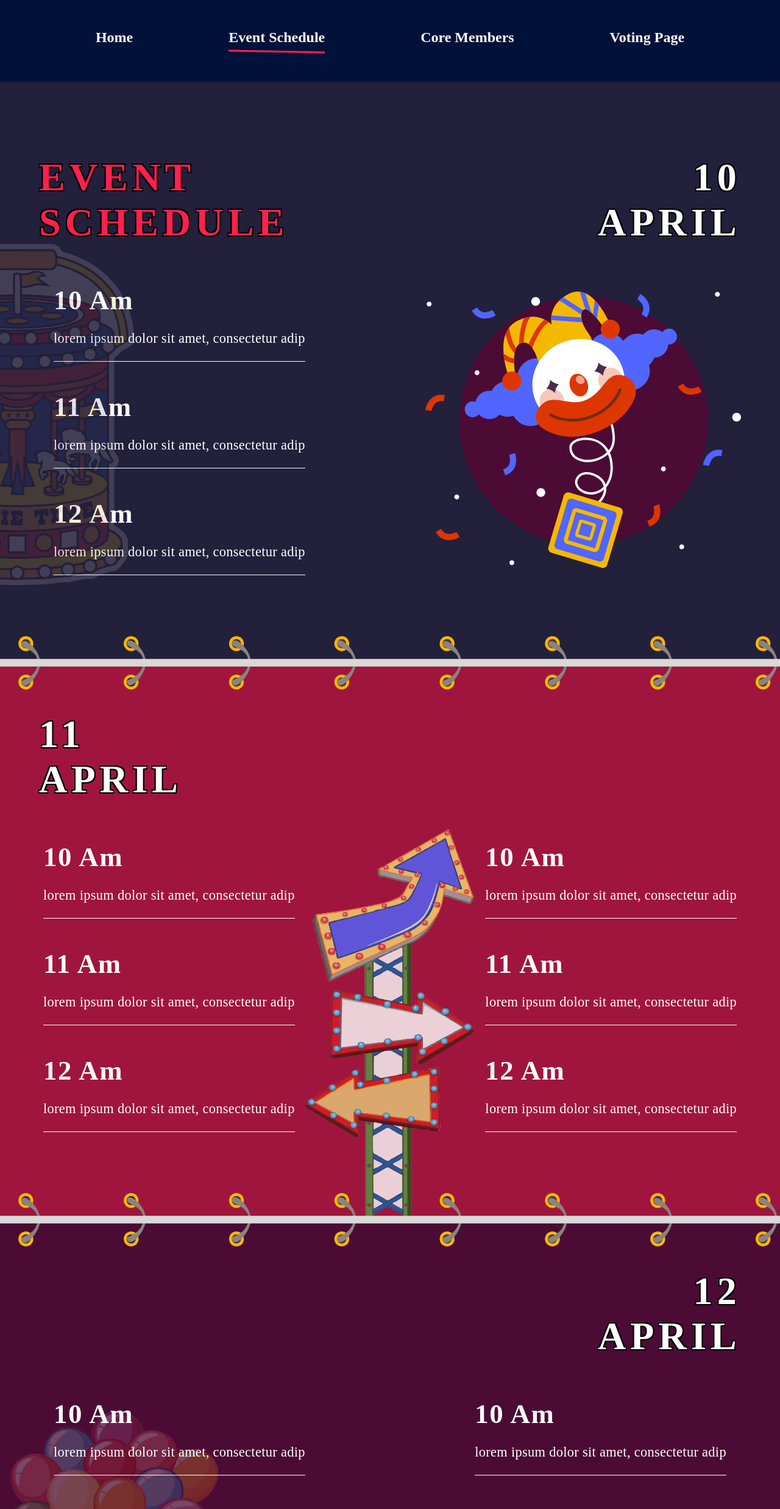
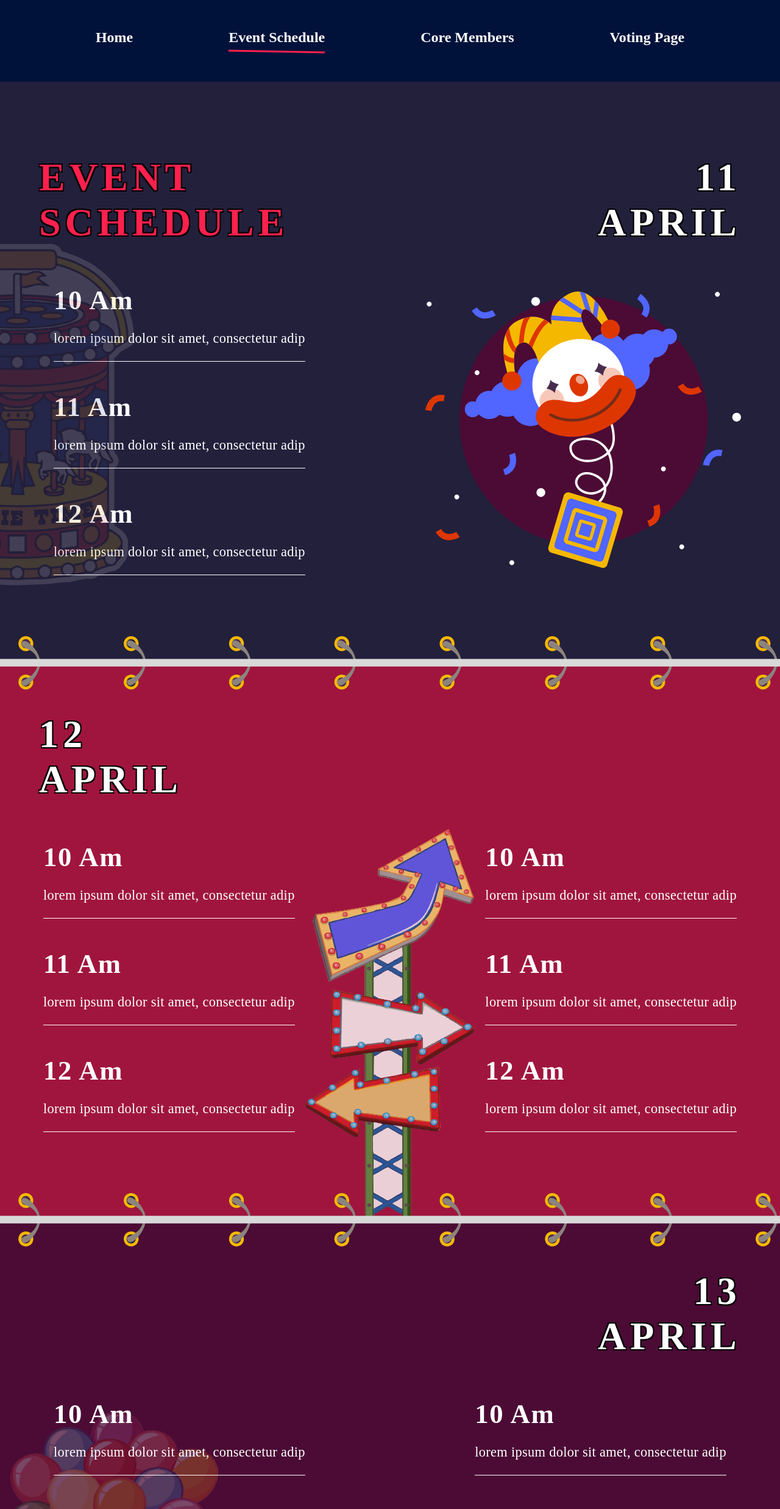
Before and after one commit to its-me-aadi/springFiesta2k24, a React (Create React App) app: page /events in a window 1280 px wide. Shown: the top 2474 px of the page at 61% size. Built offline with nearby package versions, Linux system fonts and the light colour scheme; a web font is replaced by a local one.

Commit message:
little updates

```diff
--- a/src/screens/EventPage.jsx
+++ b/src/screens/EventPage.jsx
@@ -31,7 +31,7 @@ const EventPage = () => {
           <div className="part-one-main">
             <div className="head-1">
               <h1 className='head-1-text'>EVENT<br />SCHEDULE</h1>
-              <h1 className='head-2-text'>10<br />APRIL</h1>
+              <h1 className='head-2-text'>11<br />APRIL</h1>
             </div>
             <div className="part-one-sub-section">
               <div className="part-one-sub-side-1">
@@ -56,7 +56,7 @@ const EventPage = () => {
           <img className='mid-line' src={Horizontal} alt="horioznal" />
           <div className="part-two-main">
             <div className="head-2">
-              <h1 className='head-2-text-1'>11<br />APRIL</h1>
+              <h1 className='head-2-text-1'>12<br />APRIL</h1>
             </div>
             <div className="part-two-sub-section">
               <div className="part-two-sub-side-1">
@@ -89,7 +89,7 @@ const EventPage = () => {
           <img className='mid-line' src={Horizontal} alt="horioznal" />
           <div className="part-three-main">
             <div className="head-3">
-              <h1 className='head-3-text'>12<br />APRIL</h1>
+              <h1 className='head-3-text'>13<br />APRIL</h1>
             </div>
             <div className="part-three-sub-section">
               <div className="part-three-sub-side-1">
--- a/src/screens/VotingPage.jsx
+++ b/src/screens/VotingPage.jsx
@@ -1,7 +1,5 @@
 import React, {useEffect, useState} from 'react';
 import '../styles/VotingPage.css'
-import axios from 'axios';
-import Navbar from '../components/Navbar';
 import { FontAwesomeIcon } from '@fortawesome/react-fontawesome';
 import { faSearch } from '@fortawesome/free-solid-svg-icons';
 import party_pooper1 from '../components/partyPooper1.svg'
```
